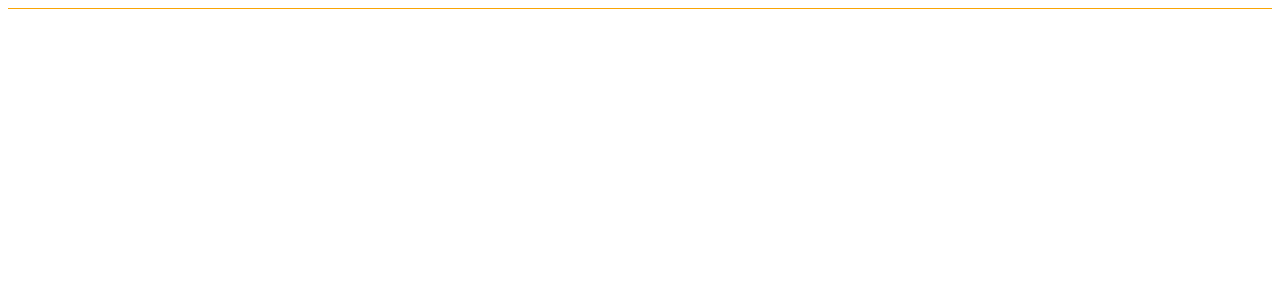
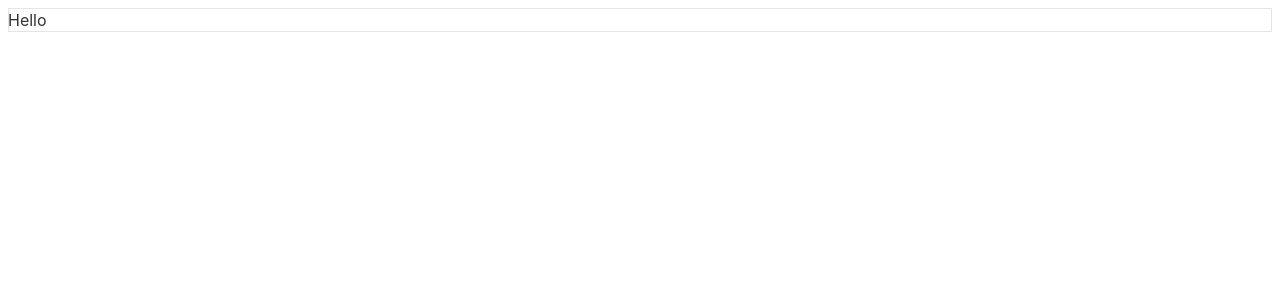
Before and after one commit to ELL19476/instantpage, a Svelte app: page / in a window 1280 px wide. Shown: the top 300 px of the page. Built offline with nearby package versions, Linux system fonts and the light colour scheme.

Commit message:
rectangle file

```diff
--- a/src/App.svelte
+++ b/src/App.svelte
@@ -1,10 +1,11 @@
 <script lang="ts">
 import Hr from "./components/basic/Hr.svelte";
+import Rectangle from "./components/basic/Rectangle.svelte";
 
 
 
 </script>
 
 <main>
-    <Hr></Hr>
+    <Rectangle>Hello</Rectangle>
 </main>
--- /dev/null
+++ b/src/components/basic/Rectangle.svelte
@@ -0,0 +1,15 @@
+<script lang="ts">
+    export let width = "auto";
+    export let height = "auto";
+</script>
+
+<div class="w-{width} w-auto h-{height}">
+    <slot></slot>
+</div>
+
+<style>
+    div{
+        /* inner shadow */
+        box-shadow: inset 0 0 0 1px rgba(0,0,0,.1);
+    }
+</style>
```
